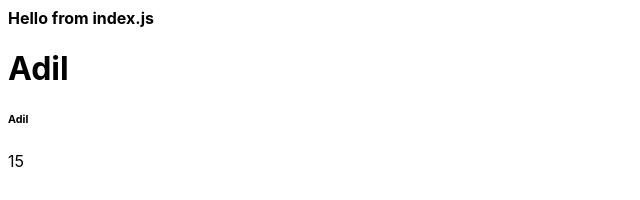
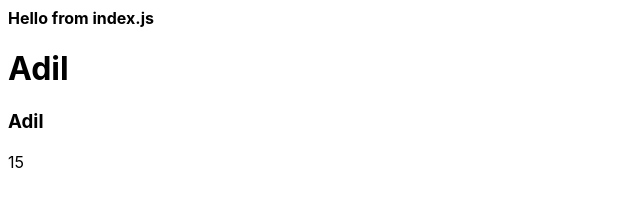
Before and after one commit to adisher/my-react-app, a React (Create React App) app: page / in a window 1280 px wide. Shown: the top 200 px of the page, without its empty margins (0-640 px from the left). Built offline with nearby package versions, Linux system fonts and the light colour scheme.

Commit message:
Updated index.js

```diff
--- a/src/index.js
+++ b/src/index.js
@@ -7,7 +7,7 @@ function Hi(props) {
         <div>
             <strong>Hello from {props.name}</strong>
             <h1>Adil</h1>
-            <h6>Adil</h6>
+            <h3>Adil</h3>
             {5 + 10}
         </div>
     );
```
